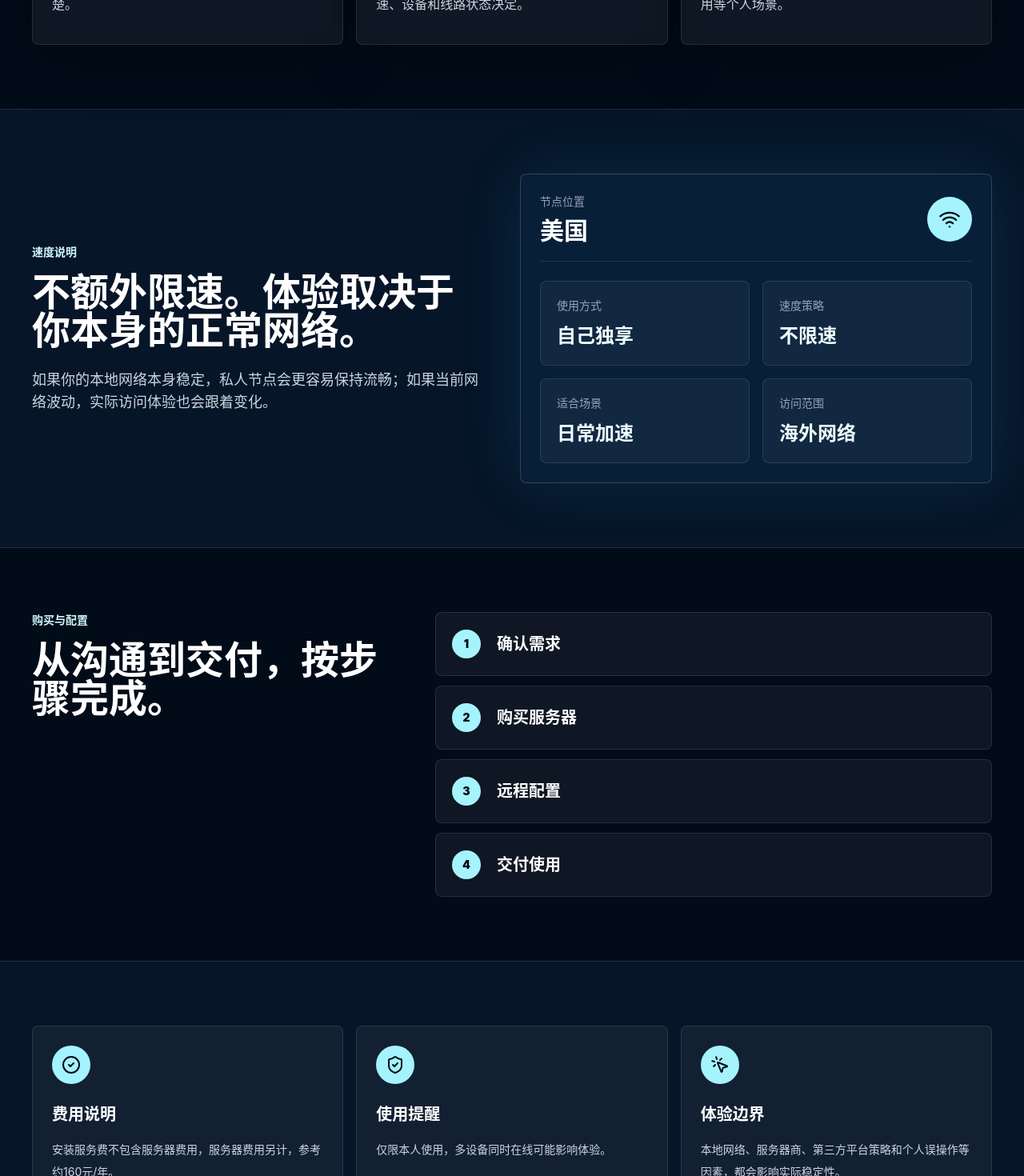
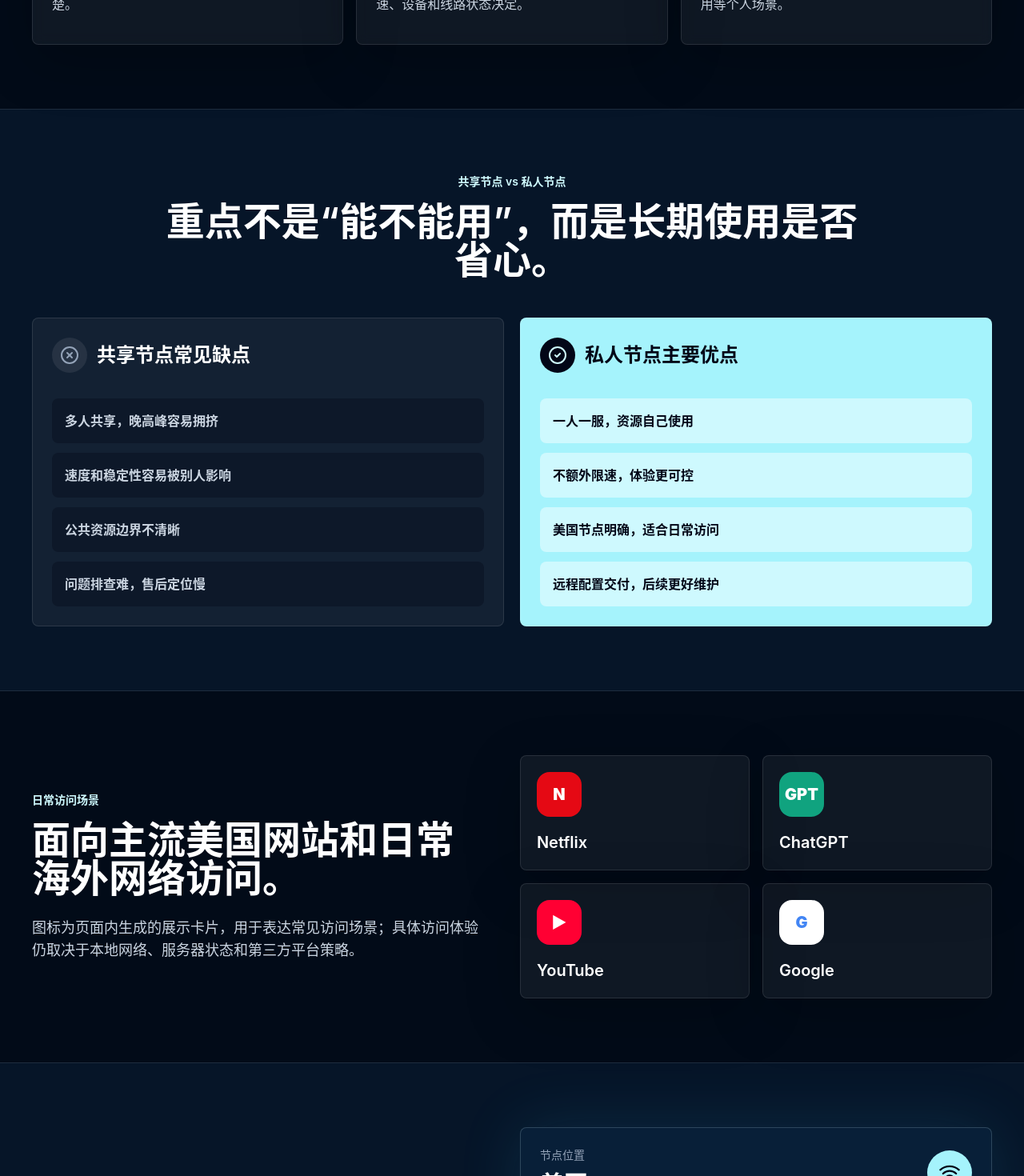
Before and after one commit to HCwish/vpn, a Next.js app: page / in a window 1280 px wide. Shown: the part 1260-2730 px from the top of the page at 80% size. Built offline with nearby package versions, Linux system fonts and the light colour scheme.

Commit message:
Add files via upload

```diff
--- a/app/page.tsx
+++ b/app/page.tsx
@@ -1,5 +1,7 @@
+"use client";
+
 import Image from "next/image";
-import type { ReactNode } from "react";
+import { type ReactNode, useState } from "react";
 import {
   ArrowRight,
   CheckCircle2,
@@ -12,8 +14,11 @@ import {
   ShieldCheck,
   Sparkles,
   UserCheck,
-  Wifi
+  Wifi,
+  XCircle
 } from "lucide-react";
+
+const installFee = 298;
 
 const promiseItems = [
   "私人 VPN 服务器梯子节点",
@@ -41,6 +46,27 @@ const productPoints = [
   }
 ];
 
+const sharedProblems = [
+  "多人共享，晚高峰容易拥挤",
+  "速度和稳定性容易被别人影响",
+  "公共资源边界不清晰",
+  "问题排查难，售后定位慢"
+];
+
+const privateBenefits = [
+  "一人一服，资源自己使用",
+  "不额外限速，体验更可控",
+  "美国节点明确，适合日常访问",
+  "远程配置交付，后续更好维护"
+];
+
+const platformCards = [
+  { name: "Netflix", mark: "N", style: "bg-[#e50914] text-white" },
+  { name: "ChatGPT", mark: "GPT", style: "bg-[#10a37f] text-white" },
+  { name: "YouTube", mark: "▶", style: "bg-[#ff0033] text-white" },
+  { name: "Google", mark: "G", style: "bg-white text-[#4285f4]" }
+];
+
 const setupSteps = [
   "确认需求",
   "购买服务器",
@@ -48,7 +74,54 @@ const setupSteps = [
   "交付使用"
 ];
 
+const serverPlans = [
+  {
+    name: "入门型",
+    cpu: "1vCPU 核心",
+    storage: "20GB SSD 储存",
+    memory: "1GB RAM 内存",
+    traffic: "每月 3000GB 流量",
+    serverFee: 160
+  },
+  {
+    name: "轻量型",
+    cpu: "2vCPU 核心",
+    storage: "35GB SSD 储存",
+    memory: "2GB RAM 内存",
+    traffic: "每月 5000GB 流量",
+    serverFee: 255
+  },
+  {
+    name: "标准型",
+    cpu: "3vCPU 核心",
+    storage: "60GB SSD 储存",
+    memory: "4GB RAM 内存",
+    traffic: "每月 7000GB 流量",
+    serverFee: 420
+  },
+  {
+    name: "进阶型",
+    cpu: "6vCPU 核心",
+    storage: "100GB SSD 储存",
+    memory: "6GB RAM 内存",
+    traffic: "每月 12000GB 流量",
+    serverFee: 625
+  },
+  {
+    name: "高配型",
+    cpu: "7vCPU 核心",
+    storage: "150GB SSD 储存",
+    memory: "8GB RAM 内存",
+    traffic: "每月 20000GB 流量",
+    serverFee: 830
+  }
+];
+
 export default function Home() {
+  const [selectedPlanIndex, setSelectedPlanIndex] = useState(0);
+  const selectedPlan = serverPlans[selectedPlanIndex];
+  const totalPrice = installFee + selectedPlan.serverFee;
+
   return (
     <main className="min-h-screen overflow-hidden bg-[#020b18] text-white">
       <section className="relative min-h-screen overflow-hidden">
@@ -75,10 +148,10 @@ export default function Home() {
             </a>
             <nav className="flex items-center gap-2">
               <a
-                href="#details"
+                href="#pricing"
                 className="hidden min-h-10 items-center rounded-full px-4 text-sm font-medium text-slate-200 transition hover:bg-white/10 sm:inline-flex"
               >
-                了解详情
+                价目表
               </a>
               <a
                 href="/card"
@@ -111,10 +184,10 @@ export default function Home() {
                   发送“购买服务器”
                 </a>
                 <a
-                  href="#details"
+                  href="#pricing"
                   className="inline-flex min-h-12 w-full items-center justify-center gap-2 rounded-full border border-white/[0.18] bg-white/10 px-7 text-base font-semibold text-white backdrop-blur transition hover:bg-white/[0.16] focus:outline-none focus:ring-2 focus:ring-white/60 sm:w-auto"
                 >
-                  查看节点说明
+                  服务器价目表
                   <ArrowRight className="h-5 w-5" aria-hidden="true" />
                 </a>
               </div>
@@ -159,6 +232,58 @@ export default function Home() {
                 </article>
               );
             })}
+          </div>
+        </div>
+      </section>
+
+      <section className="border-y border-white/10 bg-[#061528] px-5 py-20 sm:px-8 lg:px-10">
+        <div className="mx-auto max-w-7xl">
+          <div className="mx-auto max-w-4xl text-center">
+            <p className="text-sm font-semibold text-cyan-100">共享节点 vs 私人节点</p>
+            <h2 className="mt-4 text-3xl font-semibold leading-tight tracking-normal text-white sm:text-5xl">
+              重点不是“能不能用”，而是长期使用是否省心。
+            </h2>
+          </div>
+
+          <div className="mt-12 grid gap-5 lg:grid-cols-2">
+            <ComparePanel
+              tone="muted"
+              title="共享节点常见缺点"
+              items={sharedProblems}
+            />
+            <ComparePanel
+              tone="bright"
+              title="私人节点主要优点"
+              items={privateBenefits}
+            />
+          </div>
+        </div>
+      </section>
+
+      <section className="bg-[#020b18] px-5 py-20 sm:px-8 lg:px-10">
+        <div className="mx-auto grid max-w-7xl gap-12 lg:grid-cols-[1fr_1.05fr] lg:items-center">
+          <div>
+            <p className="text-sm font-semibold text-cyan-100">日常访问场景</p>
+            <h2 className="mt-4 text-3xl font-semibold leading-tight tracking-normal text-white sm:text-5xl">
+              面向主流美国网站和日常海外网络访问。
+            </h2>
+            <p className="mt-6 text-base leading-8 text-slate-300 sm:text-lg">
+              图标为页面内生成的展示卡片，用于表达常见访问场景；具体访问体验仍取决于本地网络、服务器状态和第三方平台策略。
+            </p>
+          </div>
+
+          <div className="grid grid-cols-2 gap-4">
+            {platformCards.map((platform) => (
+              <div
+                key={platform.name}
+                className="flex min-h-36 flex-col justify-between rounded-lg border border-white/10 bg-white/[0.055] p-5 shadow-[0_20px_70px_rgba(0,0,0,0.22)]"
+              >
+                <span className={`grid h-14 w-14 place-items-center rounded-2xl text-xl font-black ${platform.style}`}>
+                  {platform.mark}
+                </span>
+                <p className="text-xl font-semibold text-white">{platform.name}</p>
+              </div>
+            ))}
           </div>
         </div>
       </section>
@@ -221,12 +346,90 @@ export default function Home() {
         </div>
       </section>
 
-      <section className="border-y border-white/10 bg-[#061528] px-5 py-20 sm:px-8 lg:px-10">
+      <section id="pricing" className="border-y border-white/10 bg-[#061528] px-5 py-20 sm:px-8 lg:px-10">
+        <div className="mx-auto max-w-7xl">
+          <div className="mx-auto max-w-4xl text-center">
+            <p className="text-sm font-semibold text-cyan-100">服务器价目表</p>
+            <h2 className="mt-4 text-3xl font-semibold leading-tight tracking-normal text-white sm:text-5xl">
+              收费=远程安装费用298元+服务器费用。
+            </h2>
+            <p className="mt-5 text-base leading-8 text-slate-300">
+              服务器费用按年参考，实际价格以服务商当前价格为准。选择不同规格，下方固定价格面板会显示对应参考总价。
+            </p>
+          </div>
+
+          <div className="mt-12 grid gap-6 lg:grid-cols-[1.15fr_0.85fr] lg:items-start">
+            <div className="grid gap-3">
+              {serverPlans.map((plan, index) => {
+                const isSelected = selectedPlanIndex === index;
+                return (
+                  <button
+                    key={plan.name}
+                    type="button"
+                    aria-pressed={isSelected}
+                    onClick={() => setSelectedPlanIndex(index)}
+                    className={`min-h-24 rounded-lg border p-5 text-left transition focus:outline-none focus:ring-2 focus:ring-cyan-100 ${
+                      isSelected
+                        ? "border-cyan-100 bg-cyan-200 text-slate-950 shadow-[0_0_50px_rgba(103,232,249,0.2)]"
+                        : "border-white/10 bg-white/[0.055] text-white hover:border-cyan-100/[0.42] hover:bg-white/[0.08]"
+                    }`}
+                  >
+                    <div className="grid gap-4 md:grid-cols-[0.8fr_1.2fr] md:items-center">
+                      <div>
+                        <p className="text-sm font-bold">{plan.name}</p>
+                        <p className="mt-2 text-2xl font-black">{plan.cpu}</p>
+                      </div>
+                      <div className={`grid gap-2 text-sm md:grid-cols-2 ${isSelected ? "text-slate-800" : "text-slate-300"}`}>
+                        <span>{plan.storage}</span>
+                        <span>{plan.memory}</span>
+                        <span>{plan.traffic}</span>
+                        <span>每年 {plan.serverFee} 元</span>
+                      </div>
+                    </div>
+                  </button>
+                );
+              })}
+            </div>
+
+            <aside className="lg:sticky lg:top-8">
+              <div className="min-h-[420px] rounded-lg border border-cyan-100/[0.22] bg-[#081f38] p-6 shadow-[0_0_90px_rgba(56,189,248,0.16)]">
+                <div className="flex items-center justify-between gap-4 border-b border-white/10 pb-5">
+                  <div>
+                    <p className="text-sm text-slate-400">当前参考价格</p>
+                    <p className="mt-3 text-5xl font-black text-cyan-100">
+                      {totalPrice}元
+                    </p>
+                  </div>
+                  <span className="grid h-14 w-14 place-items-center rounded-full bg-cyan-200 text-slate-950">
+                    <ServerCog className="h-7 w-7" aria-hidden="true" />
+                  </span>
+                </div>
+
+                <div className="space-y-4 py-6">
+                  <PriceLine label="远程安装费用" value={`${installFee}元`} />
+                  <PriceLine label="服务器费用" value={`${selectedPlan.serverFee}元/年`} />
+                  <PriceLine label="选择规格" value={selectedPlan.name} />
+                </div>
+
+                <div className="rounded-lg bg-white/[0.055] p-5 text-sm leading-7 text-slate-300">
+                  <p className="font-semibold text-white">详情：</p>
+                  <p className="mt-2">
+                    安装费{installFee}元+服务器{selectedPlan.serverFee}元/年。
+                    当前规格为{selectedPlan.cpu}、{selectedPlan.storage}、{selectedPlan.memory}、{selectedPlan.traffic}。
+                  </p>
+                </div>
+              </div>
+            </aside>
+          </div>
+        </div>
+      </section>
+
+      <section className="bg-[#020b18] px-5 py-20 sm:px-8 lg:px-10">
         <div className="mx-auto grid max-w-7xl gap-4 md:grid-cols-3">
           <Notice
             icon={<CheckCircle2 className="h-6 w-6" aria-hidden="true" />}
             title="费用说明"
-            text="安装服务费不包含服务器费用，服务器费用另计，参考约160元/年。"
+            text="远程安装费用298元，服务器费用另计。入门规格服务器费用参考160元/年，总参考价格458元。"
           />
           <Notice
             icon={<ShieldCheck className="h-6 w-6" aria-hidden="true" />}
@@ -241,7 +444,7 @@ export default function Home() {
         </div>
       </section>
 
-      <section className="bg-[#020b18] px-5 py-20 sm:px-8 lg:px-10">
+      <section className="bg-[#020b18] px-5 pb-20 sm:px-8 lg:px-10">
         <div className="mx-auto max-w-7xl rounded-lg border border-cyan-100/[0.18] bg-[linear-gradient(135deg,rgba(14,116,144,0.25),rgba(15,23,42,0.86))] p-7 shadow-[0_0_90px_rgba(56,189,248,0.14)] sm:p-10">
           <div className="flex flex-col items-start justify-between gap-8 lg:flex-row lg:items-center">
             <div>
@@ -261,6 +464,64 @@ export default function Home() {
         </div>
       </section>
     </main>
+  );
+}
+
+function ComparePanel({
+  title,
+  items,
+  tone
+}: {
+  title: string;
+  items: string[];
+  tone: "muted" | "bright";
+}) {
+  const isBright = tone === "bright";
+
+  return (
+    <article
+      className={`rounded-lg border p-6 ${
+        isBright
+          ? "border-cyan-100/[0.28] bg-cyan-200 text-slate-950"
+          : "border-white/10 bg-white/[0.055] text-white"
+      }`}
+    >
+      <div className="flex items-center gap-3">
+        <span
+          className={`grid h-11 w-11 place-items-center rounded-full ${
+            isBright ? "bg-slate-950 text-cyan-100" : "bg-white/[0.08] text-slate-400"
+          }`}
+        >
+          {isBright ? (
+            <CheckCircle2 className="h-6 w-6" aria-hidden="true" />
+          ) : (
+            <XCircle className="h-6 w-6" aria-hidden="true" />
+          )}
+        </span>
+        <h3 className="text-2xl font-semibold">{title}</h3>
+      </div>
+      <div className="mt-8 grid gap-3">
+        {items.map((item) => (
+          <div
+            key={item}
+            className={`rounded-lg px-4 py-4 text-base font-semibold ${
+              isBright ? "bg-white/[0.45] text-slate-950" : "bg-slate-950/[0.34] text-slate-300"
+            }`}
+          >
+            {item}
+          </div>
+        ))}
+      </div>
+    </article>
+  );
+}
+
+function PriceLine({ label, value }: { label: string; value: string }) {
+  return (
+    <div className="flex items-center justify-between gap-4 border-b border-white/10 pb-4 text-sm">
+      <span className="text-slate-400">{label}</span>
+      <span className="font-bold text-white">{value}</span>
+    </div>
   );
 }
 
```
